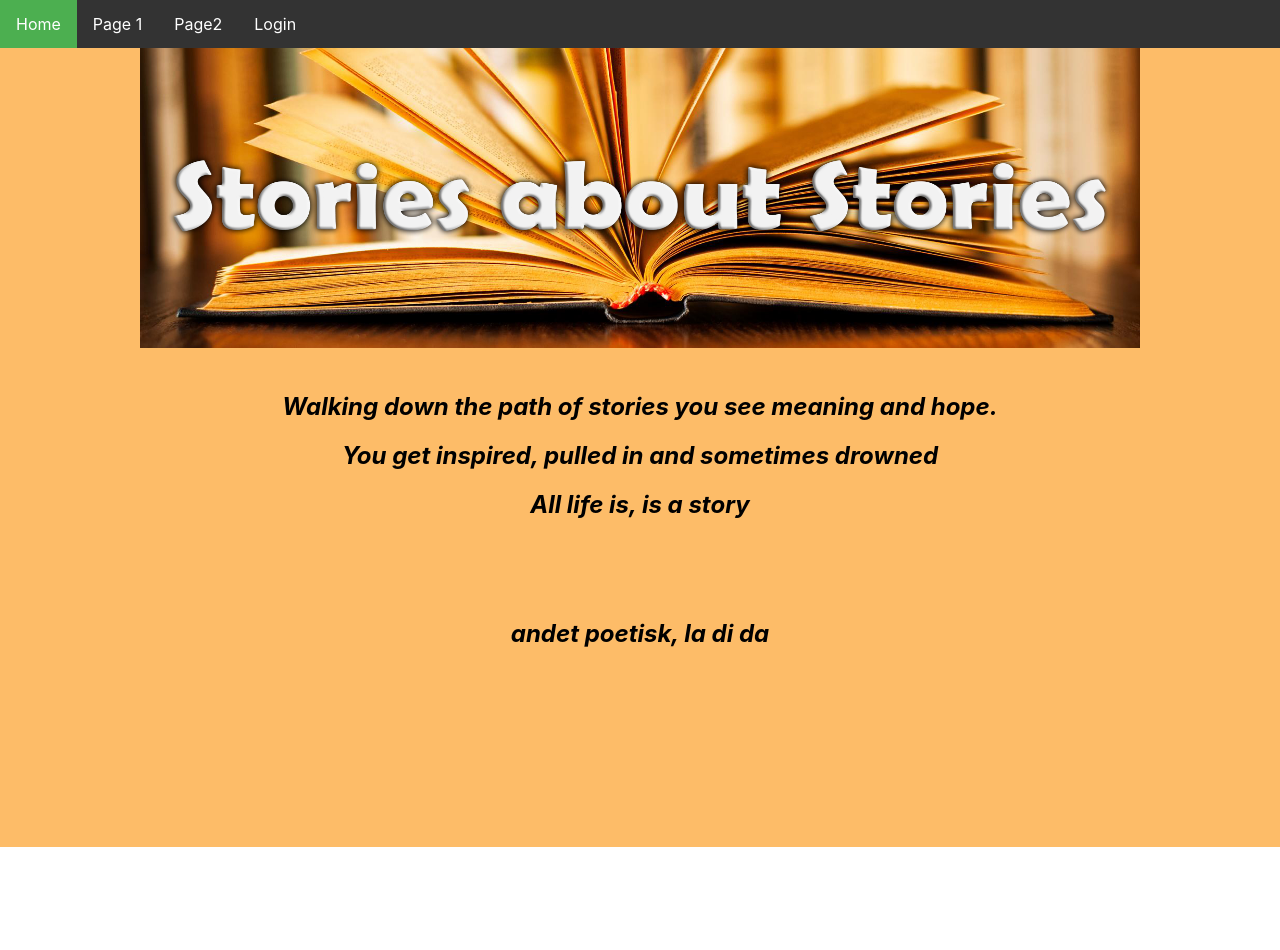
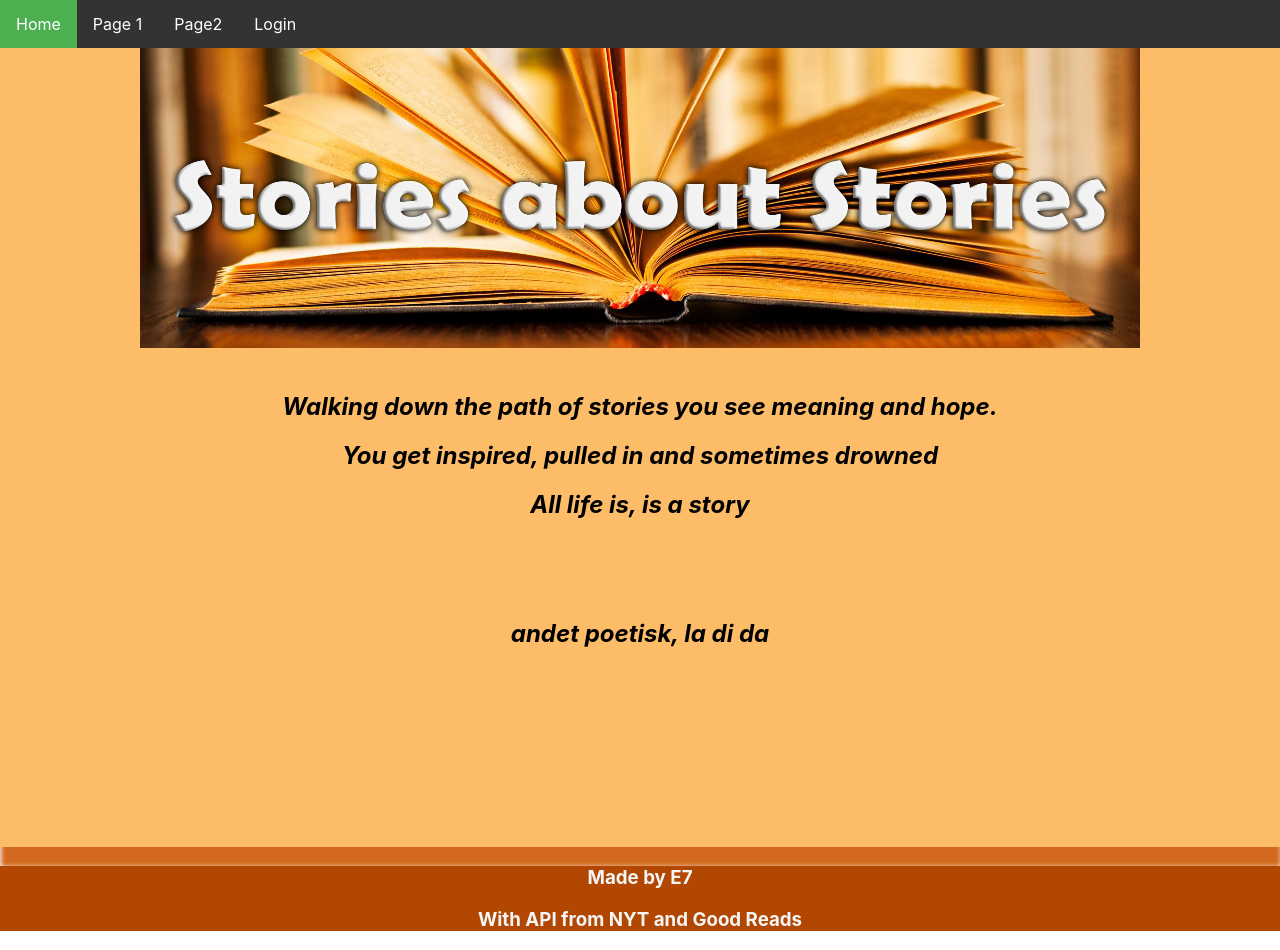
Before and after one commit to mp525/GRP7ExFrontend, a React (Create React App) app: page / in a window 1280 px wide. Before the commit the page ends 847 px from the top, so only its background shows below. Built offline with nearby package versions, Linux system fonts and the light colour scheme.

Commit message:
footer og link tilføjelse

```diff
--- a/src/App.css
+++ b/src/App.css
@@ -48,3 +48,10 @@
   box-shadow: chocolate 1px 2px 5px;
 
 }
+.footer {
+  background-color: rgb(177, 71, 0);
+
+}
+.ftext{
+  color: whitesmoke;
+}
--- a/src/App.js
+++ b/src/App.js
@@ -16,6 +16,7 @@ import LoginForm from "./loginForm";
 import UserPage1 from "./UserPage1";
 import FrontPage from "./Frontpage";
 import AdminPage from './AdminPage';
+import Footer from './Footer';
 
 function App() {
   const [errorMes, setErrorMes] = useState("");
@@ -49,20 +50,25 @@ function App() {
       <Switch>
         <Route exact path="/">
           <FrontPage/>
+          <Footer/>
         </Route>
         <Route path="/page1">
           <FetchDefault />
+          <Footer/>
         </Route>
         <Route path="/page2">
           <Placeholder />
+          <Footer/>
         </Route>
         <Route path="/page3">
           <User />
           <UserPage1/>
+          <Footer/>
         </Route>
         <Route path="/page4">
           <Admin />
           <AdminPage/>
+          <Footer/>
         </Route>
         <Route path="/login">
           {!loggedIn ? (
--- /dev/null
+++ b/src/Footer.jsx
@@ -0,0 +1,11 @@
+const Footer = () => {
+    return (
+    <div className="footer">
+        <div align="center">
+        <h3 className="ftext">Made by E7</h3>
+        <h3 className="ftext">With API from NYT and Good Reads</h3>
+        </div>
+    </div> );
+}
+
+export default Footer;
--- a/src/UserPage1.jsx
+++ b/src/UserPage1.jsx
@@ -71,6 +71,7 @@ function UserPage1() {
          })
          }</tbody>
         </table>
+
         </div>
 
         <div className="bookTheme3">
@@ -102,6 +103,27 @@ function UserPage1() {
          })
          }</tbody>
         </table>
+        <h3>Reviewed books</h3>
+        <table className="table">
+        <thead>
+           <tr>
+           <th>Review Written by</th>
+           <th>Link</th>
+
+
+           </tr>
+           </thead>
+
+           <tbody>{books.map(x=>{
+             if(x.url!=null){
+             return <tr>
+                <th>{x.byline}</th>
+           <th><a href={x.url}>{x.book_title}</a></th>
+
+                 </tr>}
+         })
+         }</tbody>
+        </table>
         </div>
         <br/><br/><br/><br/><br/><br/>
         </div>
```
